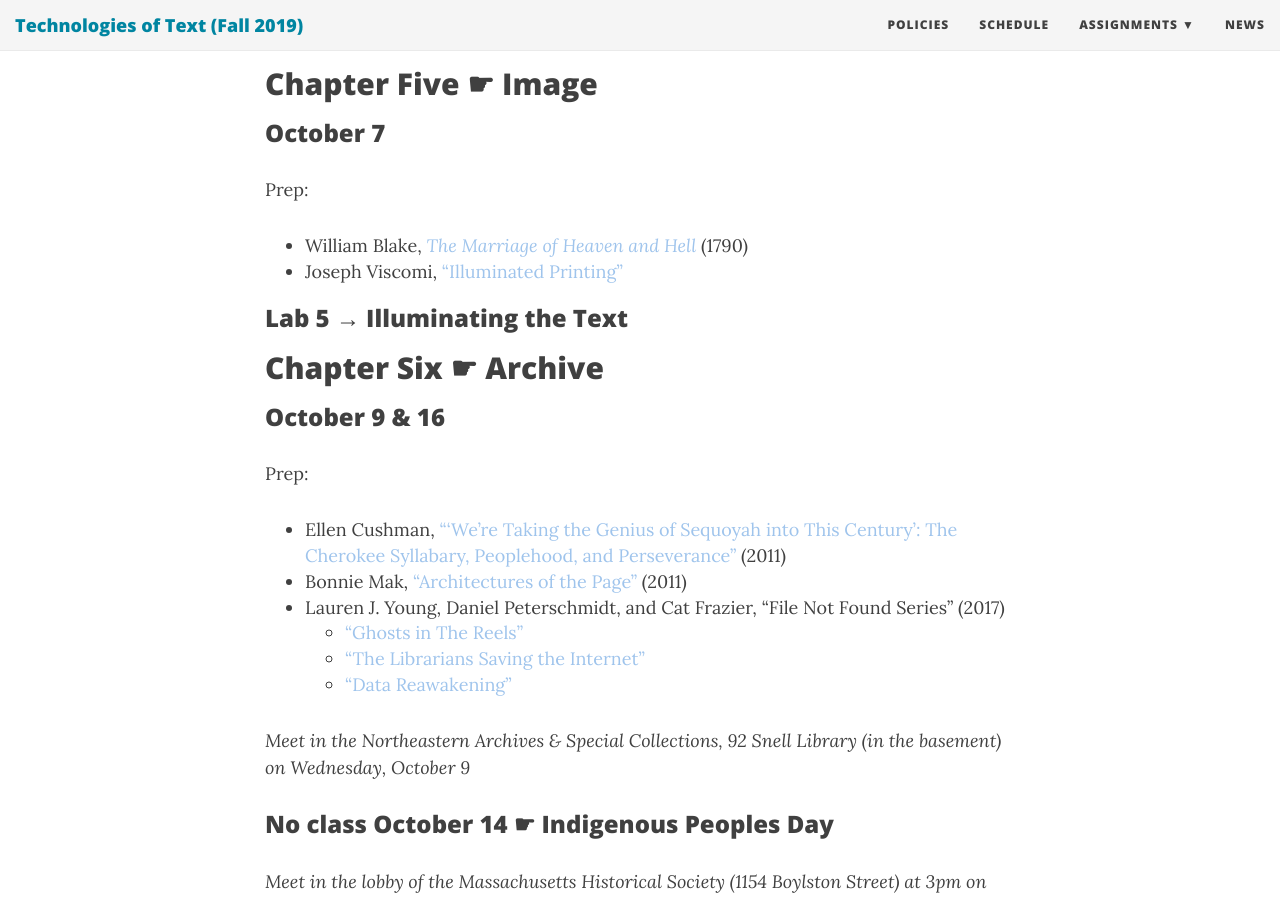
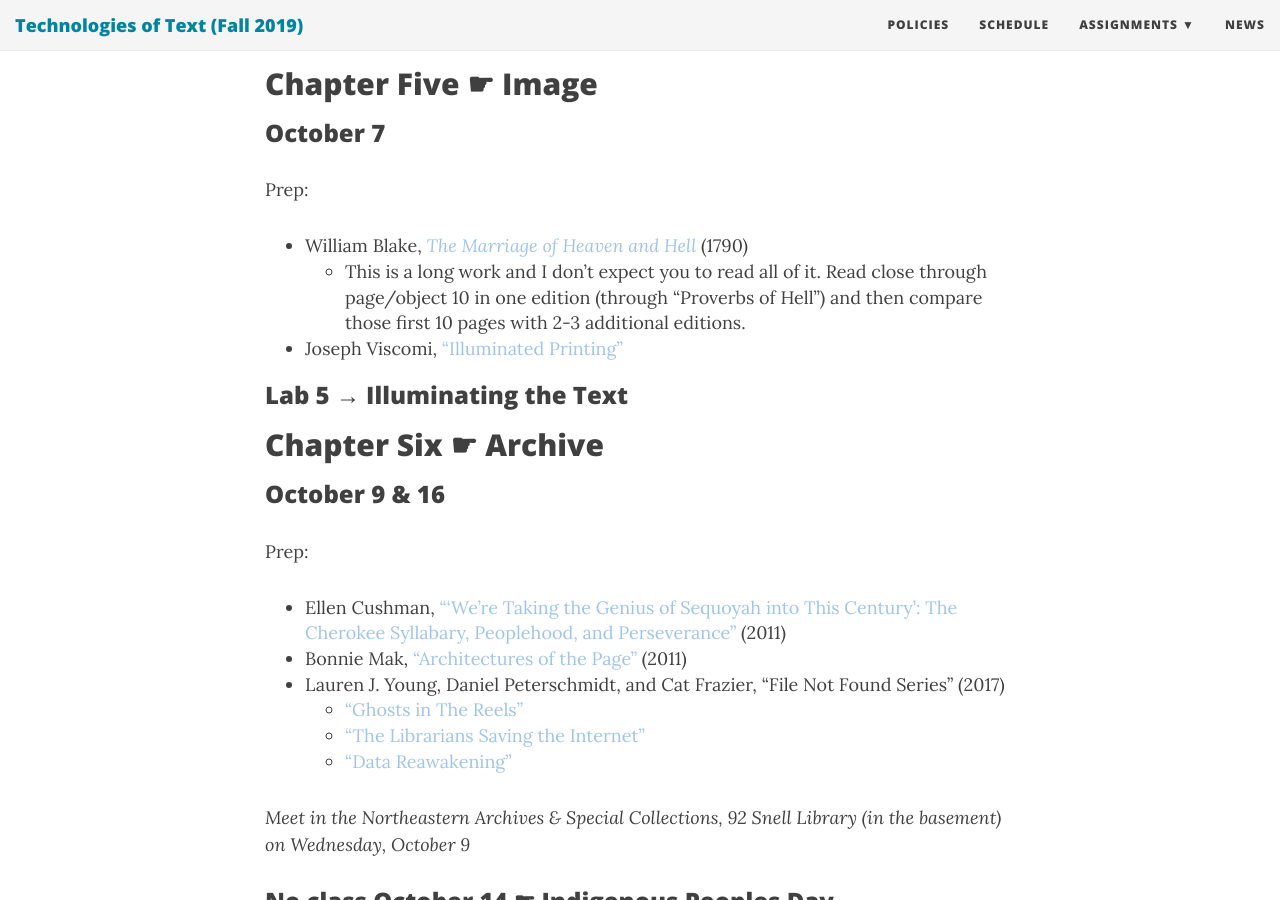
Before and after one commit to rccordell/f19tot, a Jekyll site: the page built from schedule.md, in a window 1280 px wide and 900 px high, scrolled down 2947 px. Built offline with Jekyll 4.4.1, drawn with Linux system fonts in a browser that asks for light colours; nearby versions of some CDN libraries; some web fonts are replaced.

Commit message:
add instructions for blake

```diff
--- a/schedule.md
+++ b/schedule.md
@@ -93,6 +93,7 @@ Prep:
 Prep:
 
 + William Blake, [*The Marriage of Heaven and Hell*](http://www.blakearchive.org/work/mhh) (1790)
+    + This is a long work and I don't expect you to read all of it. Read close through page/object 10 in one edition (through "Proverbs of Hell") and then compare those first 10 pages with 2-3 additional editions.
 + Joseph Viscomi, [“Illuminated Printing”](http://www.blakearchive.org/exhibit/illuminatedprinting)
 
 ### Lab 5 &#8594; Illuminating the Text
```
